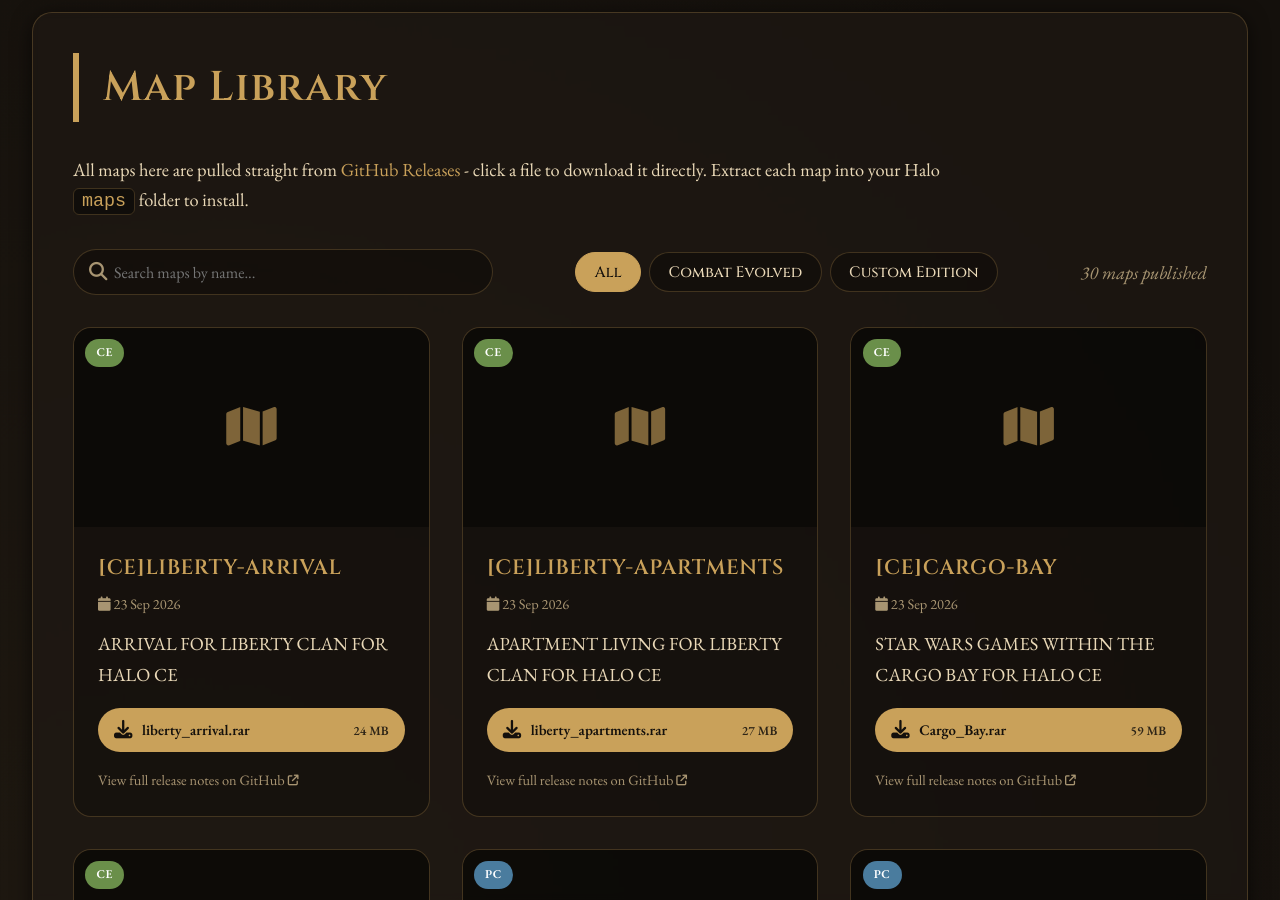
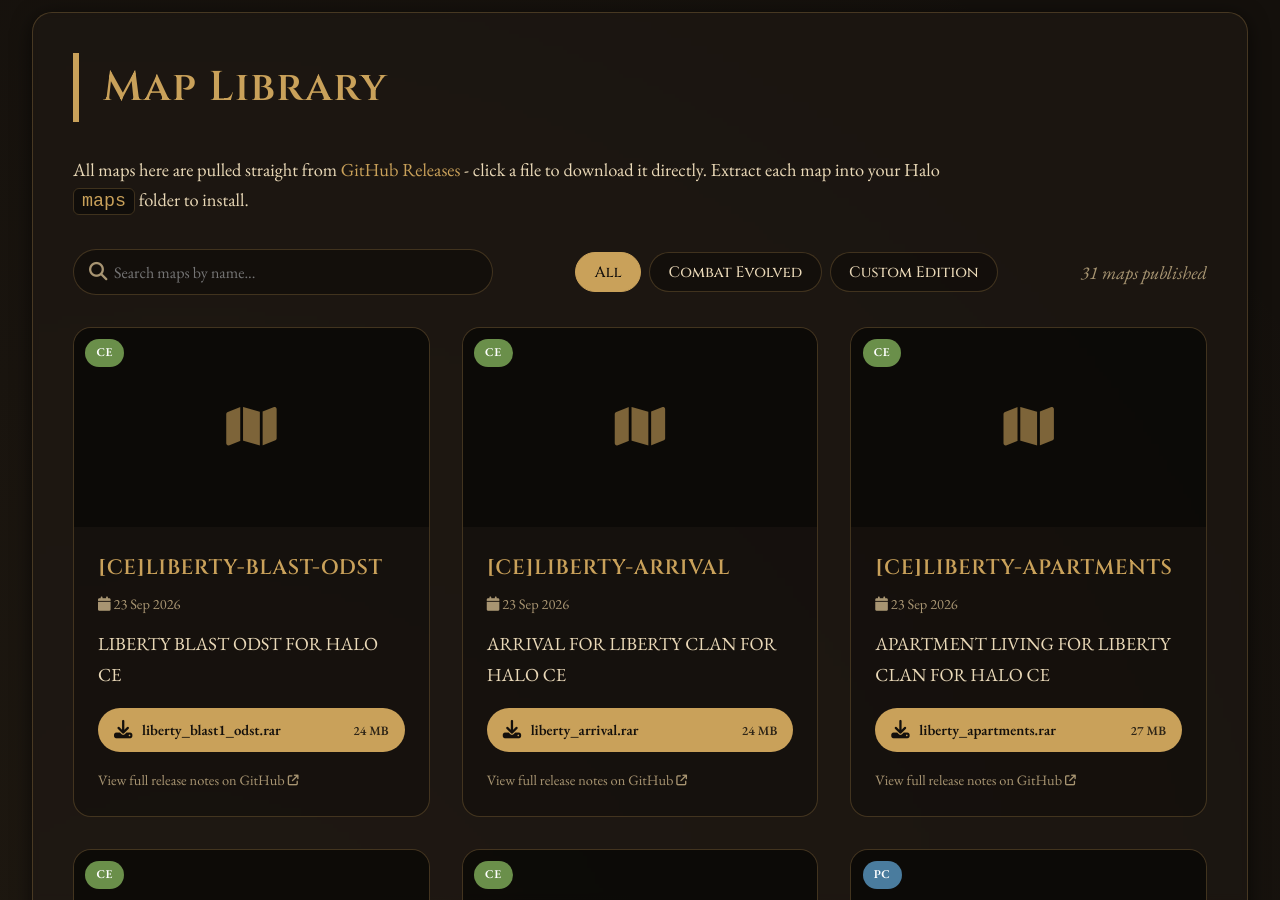
Before and after one commit to Chalwk/NC-Halo-Maps, a Jekyll site: the page built from maps.html, in a window 1280 px wide and 900 px high, scrolled down 264 px. Built offline with Jekyll 4.4.1, drawn with Linux system fonts in a browser that asks for light colours.

Commit message:
chore: update releases data

```diff
--- a/_data/releases.json
+++ b/_data/releases.json
@@ -1,4 +1,27 @@
 [
+  {
+    "id": 394801673,
+    "tag": "CE-BLAST-ODST",
+    "name": "[CE]LIBERTY-BLAST-ODST",
+    "body": "LIBERTY BLAST ODST FOR HALO CE",
+    "prerelease": false,
+    "published_at": "2026-09-23T15:29:56Z",
+    "html_url": "https://github.com/nakedchick-code/NC-Halo-Maps/releases/tag/CE-BLAST-ODST",
+    "games": [
+      "CE"
+    ],
+    "thumbnail": null,
+    "assets": [
+      {
+        "name": "liberty_blast1_odst.rar",
+        "size": 24891625,
+        "size_human": "24 MB",
+        "download_count": 0,
+        "browser_download_url": "https://github.com/nakedchick-code/NC-Halo-Maps/releases/download/CE-BLAST-ODST/liberty_blast1_odst.rar",
+        "content_type": "application/x-compressed"
+      }
+    ]
+  },
   {
     "id": 394800103,
     "tag": "CE-LIBERTY-ARRIVAL",
```
